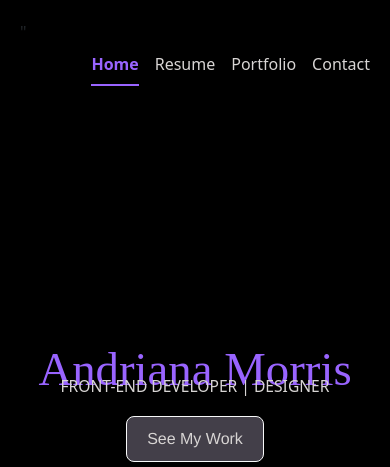
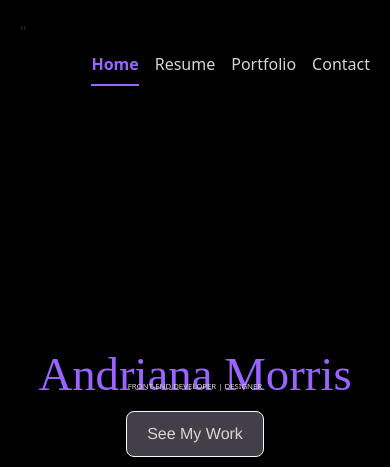
Before and after one commit to andriana-morris/andriana-morris.github.io, a plain HTML site: page index.html in a window 390 px wide. Shown: the top 467 px of the page. Drawn offline with nearby package versions, Linux system fonts and the light colour scheme; a web font is replaced by a local one.

Commit message:
Update style.css

```diff
--- a/style/style.css
+++ b/style/style.css
@@ -23,7 +23,7 @@ h1 {
 }
 
 h2 {
-    font-size: 2vw;
+    font-size: 1vw;
     color: #D8D5D4;
     margin-bottom: 20px;
 }
@@ -33,7 +33,7 @@ h2 {
         font-size: 12vw;;
     }
     h2 {
-        font-size: 4vw;
+        font-size: 2vw;
     }
 }
 
```
